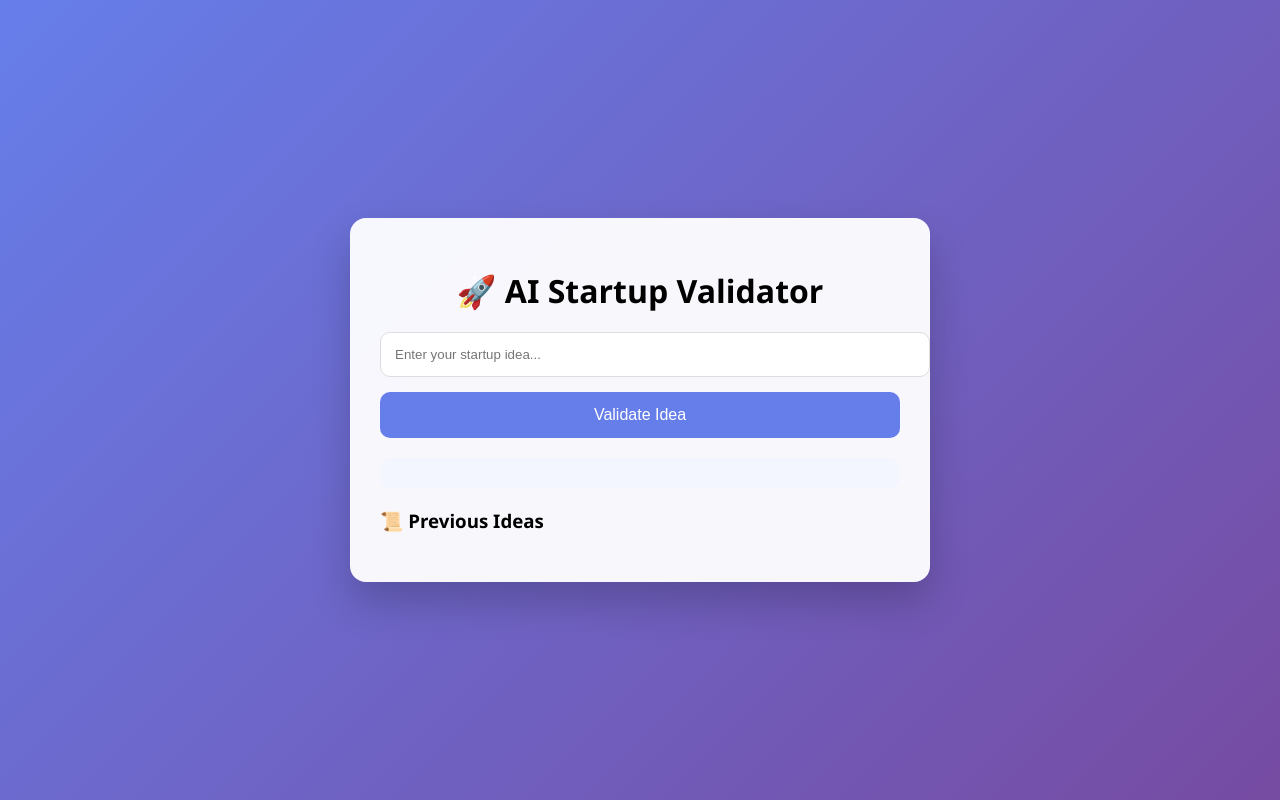
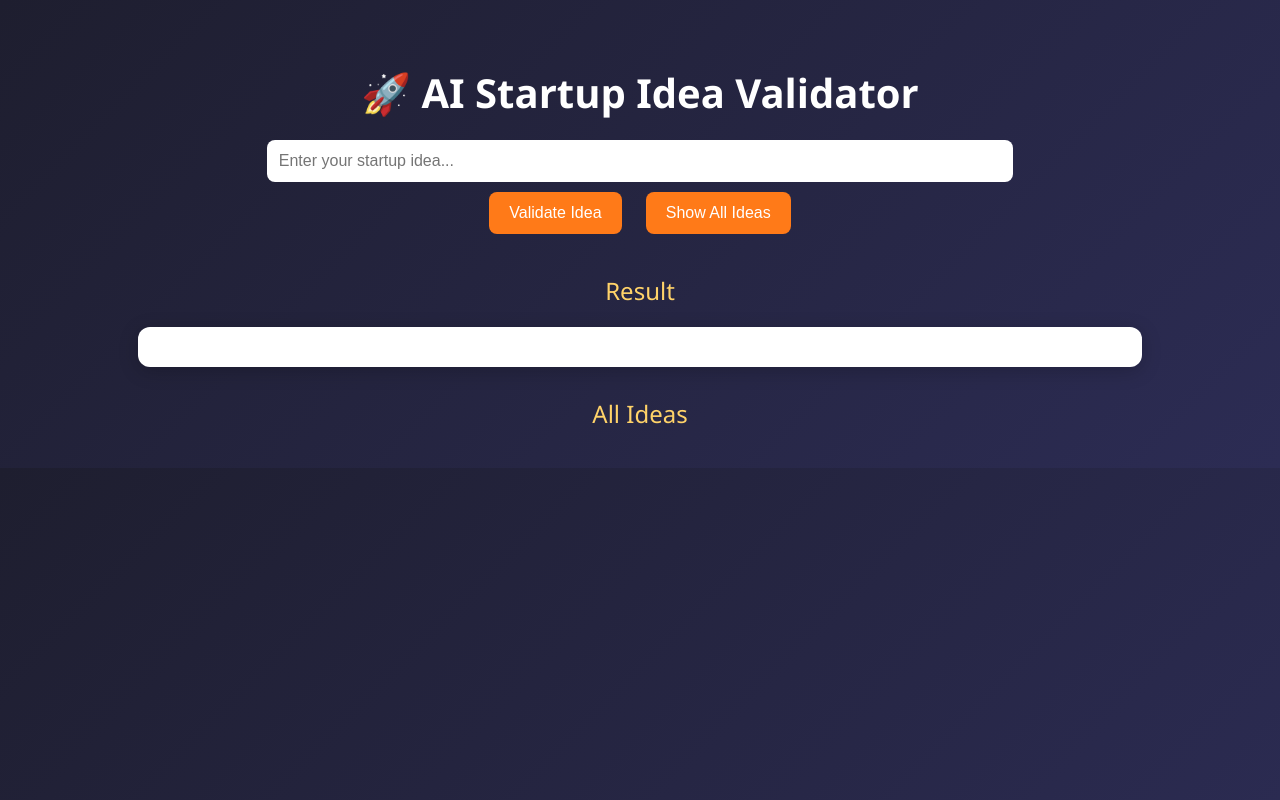
Before and after one commit to abishekvarma/ai-startup-validator, a website: page index.html in a window 1280 px wide. Drawn offline with Linux system fonts and the light colour scheme.

Commit message:
UI improved + dashboard feature added

```diff
--- a/index.html
+++ b/index.html
@@ -2,125 +2,122 @@
 <html>
 <head>
   <title>AI Startup Validator</title>
-
   <style>
     body {
       font-family: 'Segoe UI', sans-serif;
-      background: linear-gradient(135deg, #667eea, #764ba2);
-      margin: 0;
-      display: flex;
-      justify-content: center;
-      align-items: center;
-      height: 100vh;
-    }
-
-    .container {
-      background: rgba(255, 255, 255, 0.95);
+      background: linear-gradient(135deg, #1e1e2f, #2c2c54);
+      color: white;
+      text-align: center;
       padding: 30px;
-      border-radius: 16px;
-      width: 520px;
-      box-shadow: 0 20px 40px rgba(0,0,0,0.2);
     }
 
     h1 {
-      text-align: center;
+      font-size: 2.5rem;
       margin-bottom: 20px;
     }
 
     input {
-      width: 100%;
-      padding: 14px;
-      border-radius: 10px;
-      border: 1px solid #ddd;
-      margin-bottom: 15px;
+      width: 60%;
+      padding: 12px;
+      border-radius: 8px;
+      border: none;
+      outline: none;
+      font-size: 16px;
     }
 
     button {
-      width: 100%;
-      padding: 14px;
+      padding: 12px 20px;
+      margin: 10px;
       border: none;
-      border-radius: 10px;
-      background: #667eea;
+      border-radius: 8px;
+      background: #ff7a18;
       color: white;
       font-size: 16px;
       cursor: pointer;
+      transition: 0.3s;
     }
 
     button:hover {
-      background: #5a67d8;
+      background: #ff3c00;
+      transform: scale(1.05);
     }
 
-    .result {
-      margin-top: 20px;
-      background: #f4f6ff;
-      padding: 15px;
-      border-radius: 10px;
-      max-height: 250px;
-      overflow-y: auto;
+    .card {
+      background: white;
+      color: black;
+      margin: 20px auto;
+      padding: 20px;
+      border-radius: 12px;
+      width: 80%;
+      text-align: left;
+      box-shadow: 0 4px 20px rgba(0,0,0,0.2);
     }
 
-    ul {
-      padding-left: 20px;
+    pre {
+      white-space: pre-wrap;
+      font-family: monospace;
     }
 
-    .loading {
-      text-align: center;
-      font-weight: bold;
-      color: #667eea;
+    .section-title {
+      margin-top: 30px;
+      font-size: 1.5rem;
+      color: #ffd369;
     }
   </style>
 </head>
 
 <body>
 
-  <div class="container">
-    <h1>🚀 AI Startup Validator</h1>
+  <h1>🚀 AI Startup Idea Validator</h1>
 
-    <input type="text" id="ideaInput" placeholder="Enter your startup idea...">
+  <input id="ideaInput" placeholder="Enter your startup idea..." />
 
-    <button onclick="validateIdea()">Validate Idea</button>
+  <br>
 
-    <div id="result" class="result"></div>
+  <button onclick="validateIdea()">Validate Idea</button>
+  <button onclick="loadIdeas()">Show All Ideas</button>
 
-    <h3 style="margin-top:20px;">📜 Previous Ideas</h3>
-    <ul id="history"></ul>
-  </div>
+  <div class="section-title">Result</div>
+  <div id="result" class="card"></div>
+
+  <div class="section-title">All Ideas</div>
+  <div id="allIdeas"></div>
 
   <script>
     async function validateIdea() {
       const idea = document.getElementById("ideaInput").value;
 
-      if (!idea) {
-        alert("Please enter an idea");
-        return;
-      }
+      const res = await fetch("http://localhost:5000/validate", {
+        method: "POST",
+        headers: {
+          "Content-Type": "application/json"
+        },
+        body: JSON.stringify({ idea })
+      });
 
-      const resultDiv = document.getElementById("result");
-      const historyList = document.getElementById("history");
+      const data = await res.json();
 
-      resultDiv.innerHTML = "<div class='loading'>Analyzing... ⏳</div>";
+      document.getElementById("result").innerHTML = `
+        <pre>${data.result}</pre>
+      `;
+    }
 
-      try {
-        const response = await fetch("http://localhost:5000/validate", {
-          method: "POST",
-          headers: {
-            "Content-Type": "application/json"
-          },
-          body: JSON.stringify({ idea })
-        });
+    async function loadIdeas() {
+      const res = await fetch("http://localhost:5000/ideas");
+      const data = await res.json();
 
-        const data = await response.json();
+      let html = "";
 
-        resultDiv.innerHTML = data.result.replace(/\n/g, "<br>");
+      data.reverse().forEach(item => {
+        html += `
+          <div class="card">
+            <h3>💡 ${item.idea}</h3>
+            <pre>${item.result}</pre>
+          </div>
+        `;
+      });
 
-        // save history
-        const li = document.createElement("li");
-        li.textContent = idea;
-        historyList.prepend(li);
-
-      } catch (error) {
-        resultDiv.innerHTML = "❌ Error connecting to server";
-      }
+      document.getElementById("allIdeas").innerHTML = html;
     }
   </script>
 
```
Also changed, not shown: server.js (+23 -7 lines).
